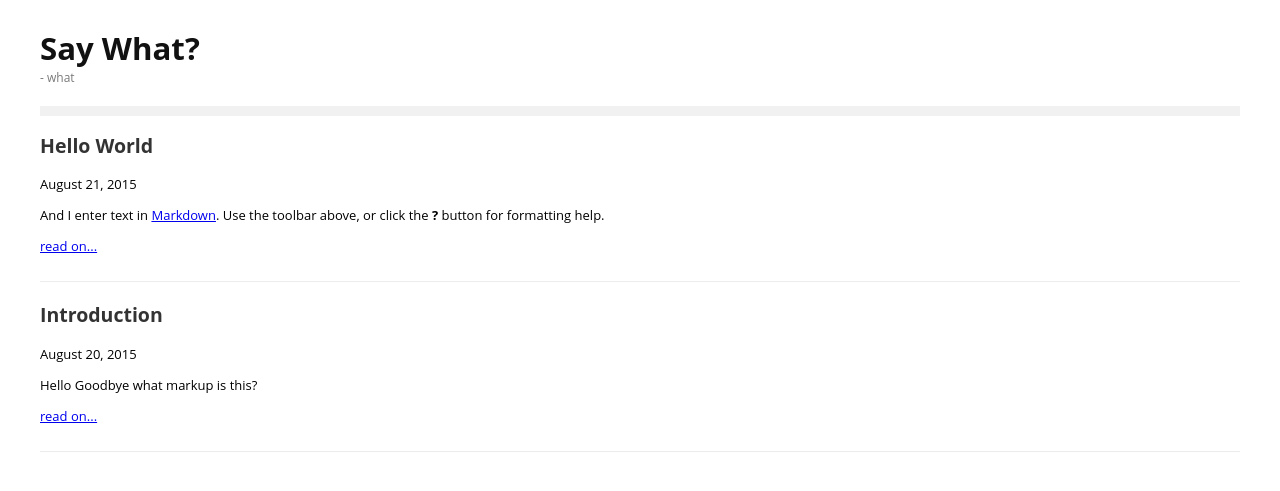
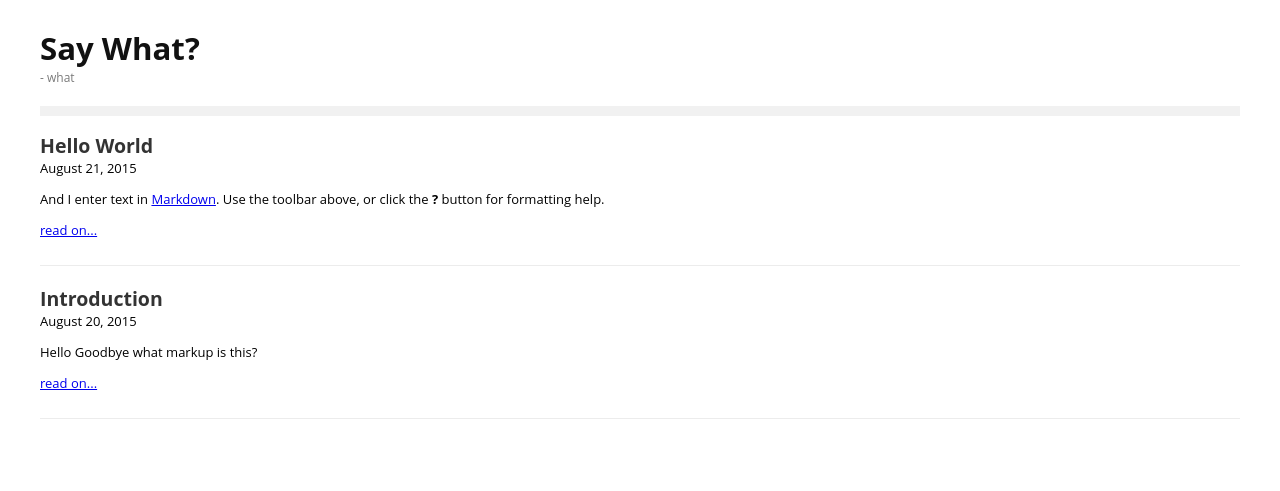
Before and after one commit to liias/liias.github.io, a Jekyll site: the page built from index.html, in a window 1280 px wide. Shown: the top 491 px of the page. Built offline with Jekyll 4.4.1, drawn with Linux system fonts in a browser that asks for light colours.

Commit message:
remove space between article title and date

```diff
--- a/assets/style/site.css
+++ b/assets/style/site.css
@@ -44,10 +44,12 @@ article {
 article header h1, article header h1 a {
   color: #333;
   text-decoration: none;
+  margin-bottom: 0;
+  padding-bottom: 0;
 }
 
 article header time {
-
+  margin-bottom: 10px;
 }
 
 .related_title {
```
